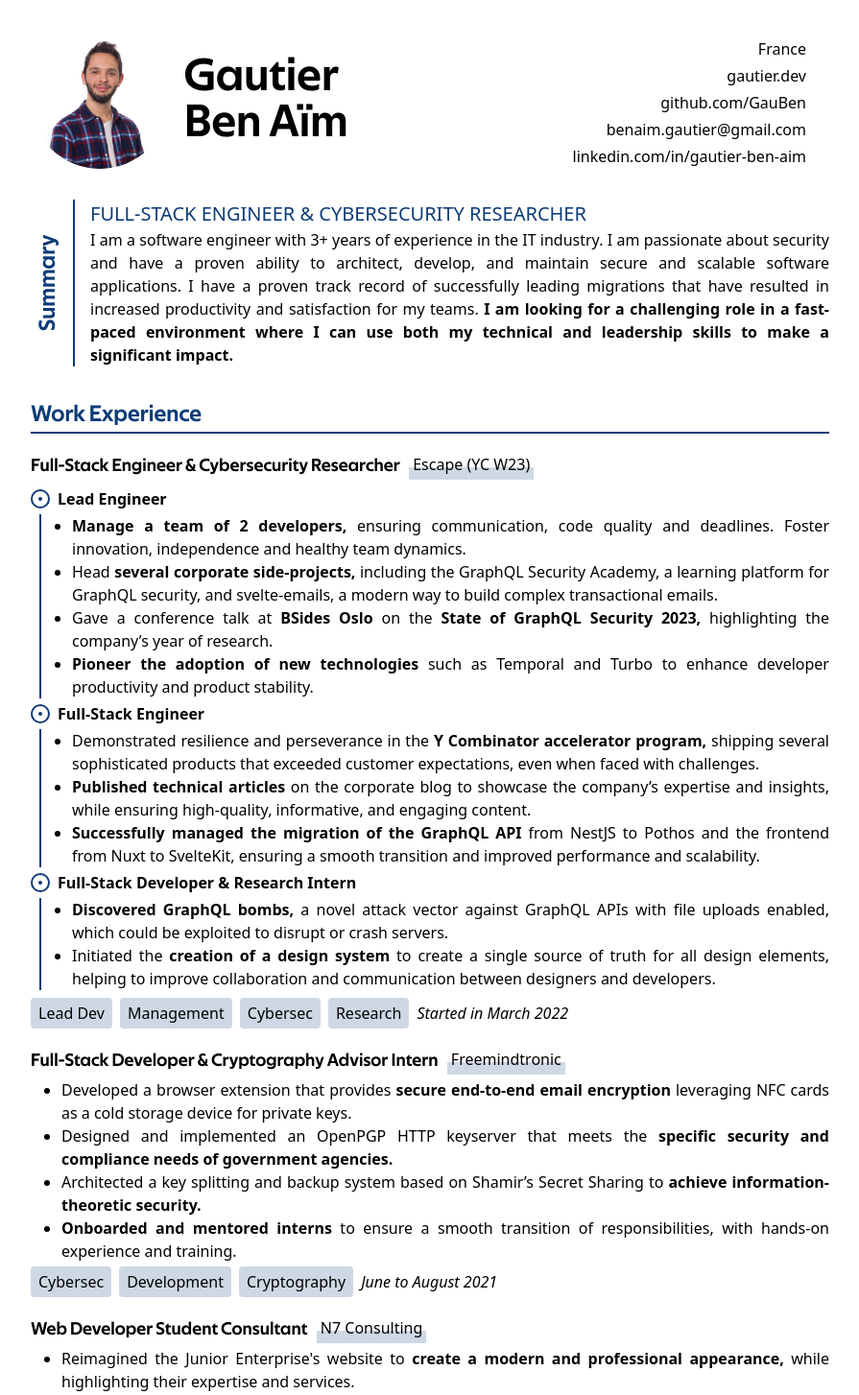
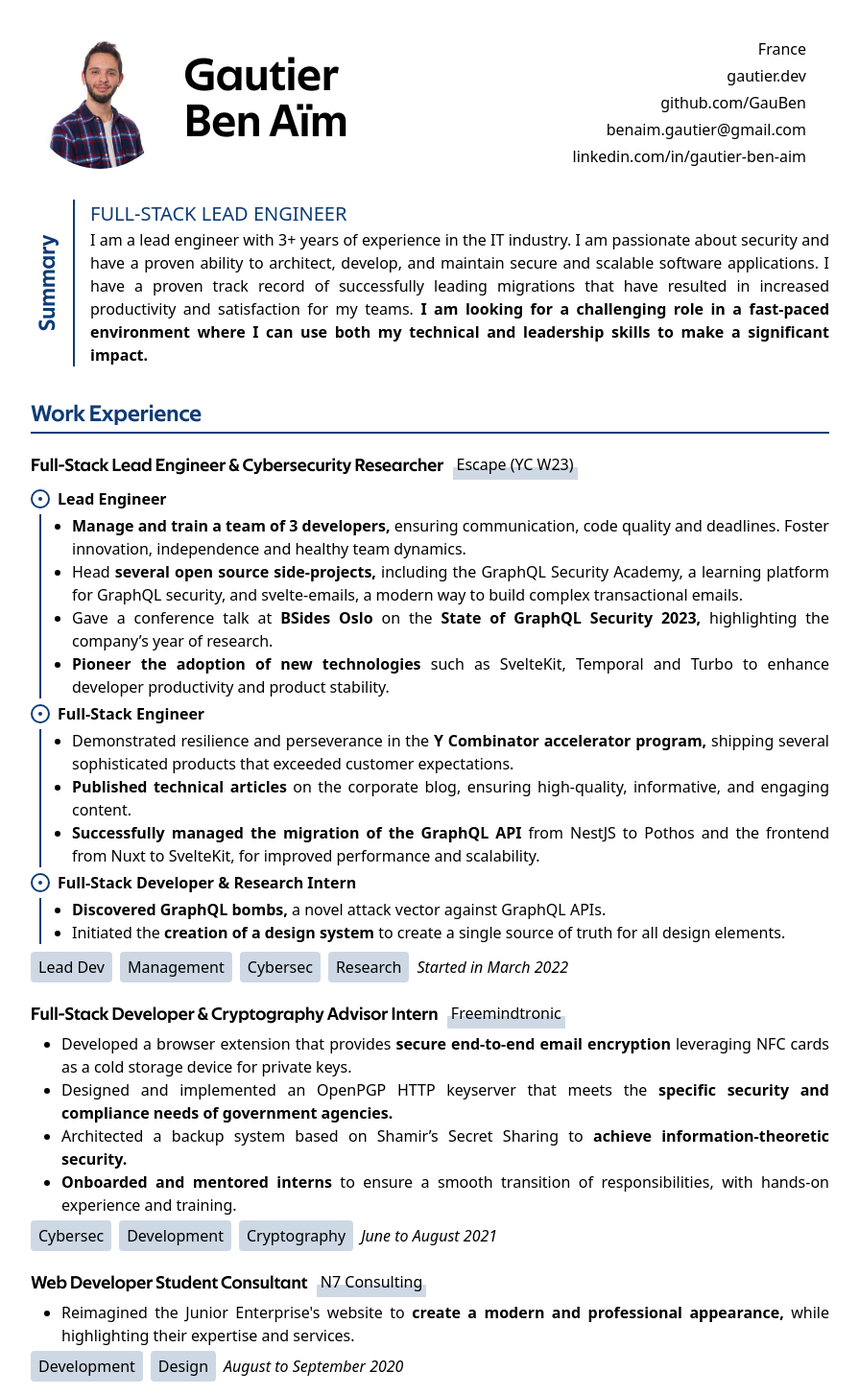
Before and after one commit to GauBen/gautier.dev, a SvelteKit app: page /resume in a window 1280 px wide. Shown: the top 1454 px of the page at 96% size, without its empty margins (187-1082 px from the left). Built offline with nearby package versions, Linux system fonts and the light colour scheme; some icons are missing.

Commit message:
about me

```diff
--- /dev/null
+++ b/src/routes/about/+page.ts
@@ -0,0 +1,4 @@
+export const load = () => ({
+  title: "About me",
+  description: "Who is Gautier Ben Aïm?",
+});
--- a/src/routes/resume/+page.svelte
+++ b/src/routes/resume/+page.svelte
@@ -15,20 +15,20 @@
     <h2><Suitcase /> Work Experience</h2>
     <div class="xp">
       <h3>
-        Full-Stack Engineer & Cybersecurity Researcher
+        Full-Stack Lead Engineer & Cybersecurity Researcher
         <mark>Escape (YC W23)</mark>
       </h3>
       <Timeline>
         <p><strong>Lead Engineer</strong></p>
         <ul>
           <li>
-            <strong>Manage a team of 2 developers,</strong> ensuring communication,
+            <strong>Manage and train a team of 3 developers,</strong> ensuring communication,
             code quality and deadlines. Foster innovation, independence and healthy
             team dynamics.
           </li>
           <li>
             Head
-            <strong>several corporate side-projects,</strong>
+            <strong>several open source side-projects,</strong>
             including the GraphQL Security Academy, a learning platform for GraphQL
             security, and svelte-emails, a modern way to build complex transactional
             emails.
@@ -39,8 +39,8 @@
             the company’s year of research.
           </li>
           <li>
-            <strong>Pioneer the adoption of new technologies</strong> such as Temporal
-            and Turbo to enhance developer productivity and product stability.
+            <strong>Pioneer the adoption of new technologies</strong> such as SvelteKit,
+            Temporal and Turbo to enhance developer productivity and product stability.
           </li>
         </ul>
 
@@ -49,20 +49,18 @@
           <li>
             Demonstrated resilience and perseverance in the
             <strong>Y Combinator accelerator program,</strong>
-            shipping several sophisticated products that exceeded customer expectations,
-            even when faced with challenges.
+            shipping several sophisticated products that exceeded customer expectations.
           </li>
           <li>
-            <strong>Published technical articles</strong> on the corporate blog to
-            showcase the company’s expertise and insights, while ensuring high-quality,
-            informative, and engaging content.
+            <strong>Published technical articles</strong> on the corporate blog,
+            ensuring high-quality, informative, and engaging content.
           </li>
           <li>
             <strong>
               Successfully managed the migration of the GraphQL API
             </strong>
-            from NestJS to Pothos and the frontend from Nuxt to SvelteKit, ensuring
-            a smooth transition and improved performance and scalability.
+            from NestJS to Pothos and the frontend from Nuxt to SvelteKit, for improved
+            performance and scalability.
           </li>
         </ul>
 
@@ -70,13 +68,11 @@
         <ul>
           <li>
             <strong>Discovered GraphQL bombs,</strong> a novel attack vector against
-            GraphQL APIs with file uploads enabled, which could be exploited to disrupt
-            or crash servers.
+            GraphQL APIs.
           </li>
           <li>
             Initiated the <strong>creation of a design system</strong> to create
-            a single source of truth for all design elements, helping to improve
-            collaboration and communication between designers and developers.
+            a single source of truth for all design elements.
           </li>
         </ul>
       </Timeline>
@@ -110,8 +106,7 @@
           </strong>
         </li>
         <li>
-          Architected a key splitting and backup system based on Shamir’s Secret
-          Sharing to
+          Architected a backup system based on Shamir’s Secret Sharing to
           <strong>achieve information-theoretic security.</strong>
         </li>
         <li>
@@ -183,8 +178,8 @@
           Designed and developed multiple challenges for the CTF competition.
         </li>
         <li>
-          Created a professional and engaging visual experience for a YouTube
-          live stream.
+          Created a professional and engaging visual experience for the official
+          website and the YouTube live stream.
         </li>
       </ul>
       <div class="stuff">
@@ -268,8 +263,8 @@
       <div class="xp">
         <strong>Frontend</strong>
         <span class="tags">
+          <span>Svelte</span>
           <span>Vue</span>
-          <span>Svelte</span>
           <span>CSS</span>
           <span>Accessibility</span>
         </span>
@@ -312,7 +307,7 @@
       <ul>
         <li><strong>French</strong>: mother tongue</li>
         <li><strong>English</strong>: fluent (C2, Linguaskill 180+)</li>
-        <li><strong>Spanish</strong>: academic (B1)</li>
+        <li><strong>Spanish</strong>: independent (B1)</li>
       </ul>
     </div>
   </article>
--- a/src/routes/resume/Summary.svelte
+++ b/src/routes/resume/Summary.svelte
@@ -1,12 +1,12 @@
 <section>
   <h2>Summary</h2>
   <div>
-    <h3>Full-Stack Engineer & Cybersecurity Researcher</h3>
-    I am a software engineer with 3+ years of experience in the IT industry. I am
-    passionate about security and have a proven ability to architect, develop, and
-    maintain secure and scalable software applications. I have a proven track record
-    of successfully leading migrations that have resulted in increased productivity
-    and satisfaction for my teams.
+    <h3>Full-Stack Lead Engineer</h3>
+    I am a lead engineer with 3+ years of experience in the IT industry. I am passionate
+    about security and have a proven ability to architect, develop, and maintain
+    secure and scalable software applications. I have a proven track record of successfully
+    leading migrations that have resulted in increased productivity and satisfaction
+    for my teams.
     <strong>
       I am looking for a challenging role in a fast-paced environment where I
       can use both my technical and leadership skills to make a significant
--- a/src/routes/resume/Timeline.svelte
+++ b/src/routes/resume/Timeline.svelte
@@ -1,5 +1,11 @@
+<script lang="ts">
+  import type { Snippet } from "svelte";
+
+  const { children } = $props<{ children: Snippet }>();
+</script>
+
 <div>
-  <slot />
+  {@render children()}
 </div>
 
 <style lang="scss">
```
Also changed, not shown: src/routes/about/+layout.svelte (added, +7 -0 lines), src/routes/about/+page.md (added, +19 -0 lines).
